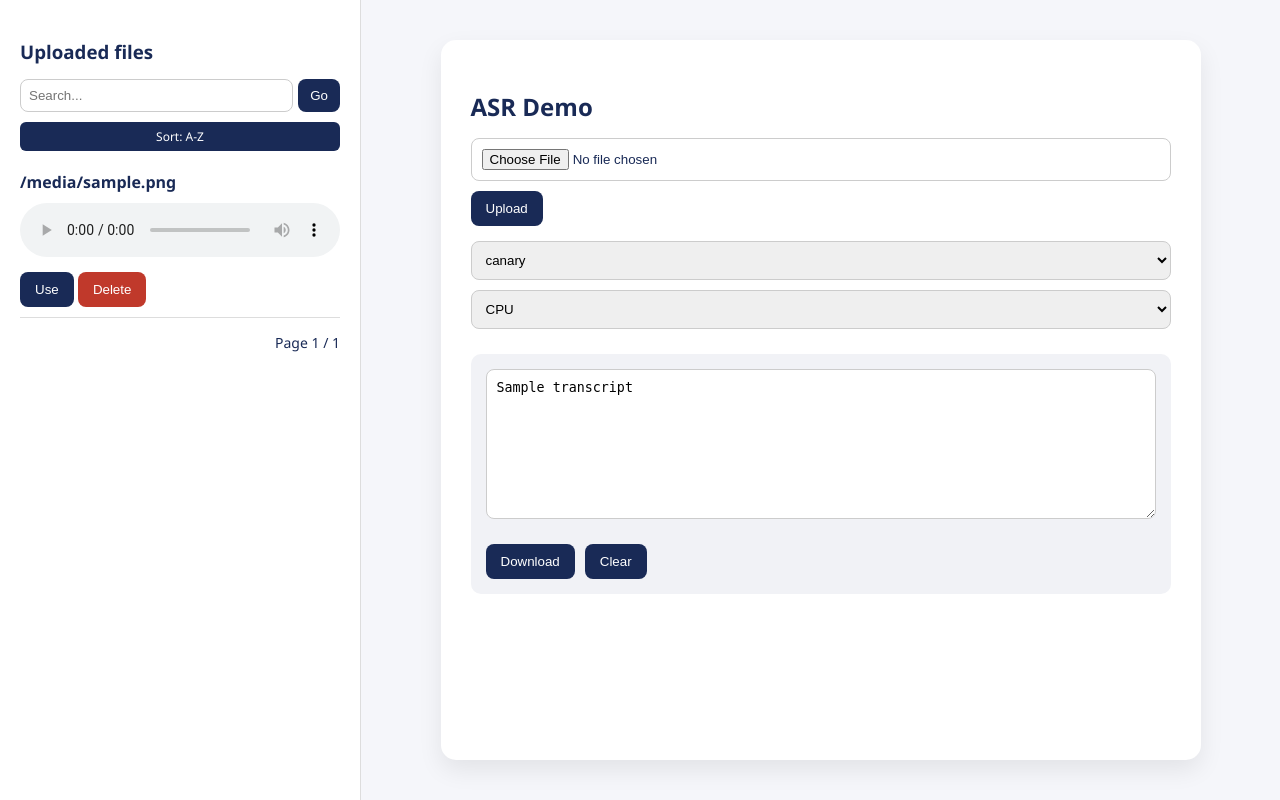
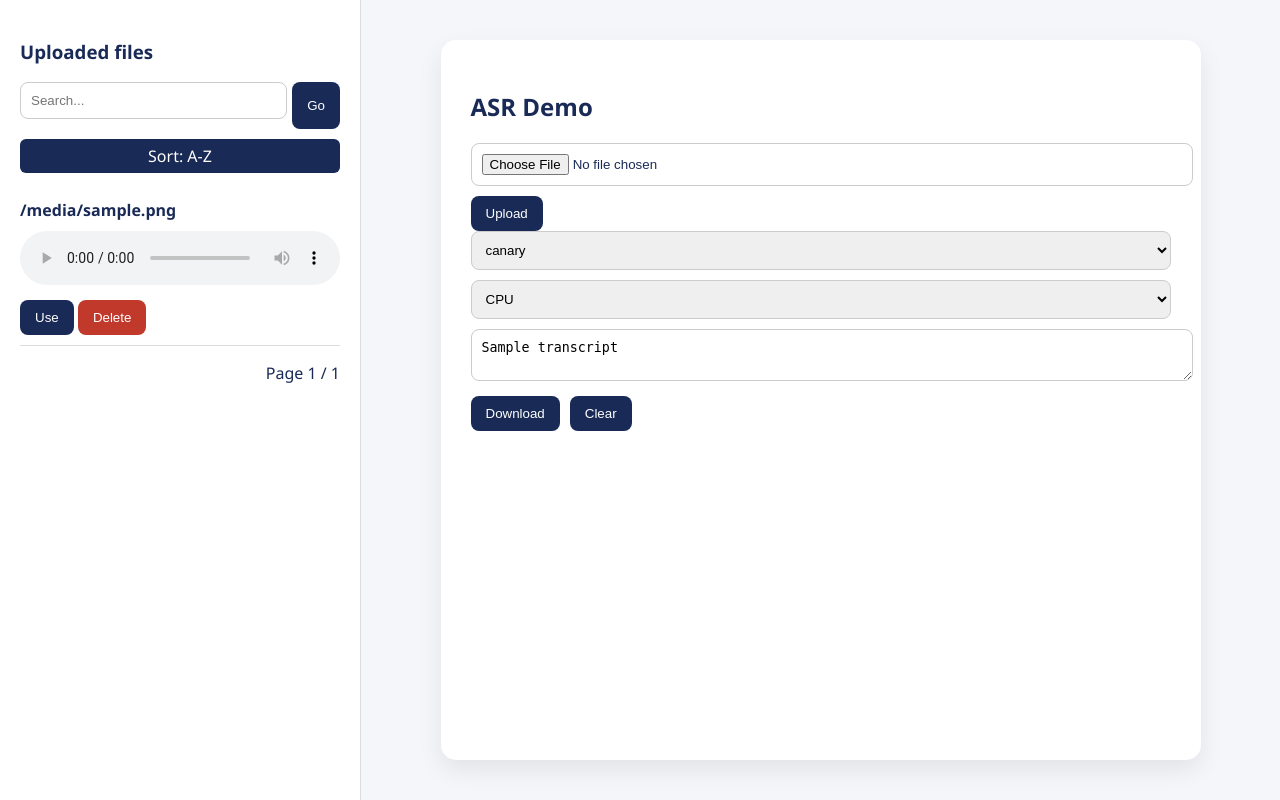
Before and after one commit to danieldedek/test2-image, a Flask app: template app/templates/index.html in a window 1280 px wide. Run offline with Flask 3, Linux system fonts and the light colour scheme; the template is opened without the code that fills it: most values are stand-ins (such as "Sample title", 1, 10 or a date in 2020); parts of the project's set-up code (start-up, migrations or seed data) failed here and were passed over.

Commit message:
Update style.css

```diff
--- a/app/static/style.css
+++ b/app/static/style.css
@@ -3,7 +3,6 @@ body {
     background-color: #f5f6fa;
     color: #192a56;
     margin: 0;
-    padding: 0;
 }
 
 .layout {
@@ -13,10 +12,9 @@ body {
 
 .sidebar {
     width: 320px;
-    background: #ffffff;
+    background: #fff;
     padding: 20px;
     border-right: 1px solid #ddd;
-    overflow-y: auto;
 }
 
 .main {
@@ -26,7 +24,7 @@ body {
 }
 
 .container {
-    background: #ffffff;
+    background: #fff;
     margin: 40px;
     padding: 30px;
     border-radius: 15px;
@@ -35,26 +33,12 @@ body {
     max-width: 700px;
 }
 
-h2, h3 {
-    margin-bottom: 15px;
-}
-
-form {
-    margin-bottom: 15px;
-}
-
 input, select, textarea {
     width: 100%;
     padding: 10px;
     border-radius: 8px;
     border: 1px solid #ccc;
     margin-bottom: 10px;
-    box-sizing: border-box;
-}
-
-textarea {
-    resize: vertical;
-    min-height: 150px;
 }
 
 button {
@@ -63,7 +47,6 @@ button {
     border: none;
     background: #192a56;
     color: white;
-    cursor: pointer;
 }
 
 button:hover {
@@ -75,21 +58,8 @@ audio {
     margin: 10px 0;
 }
 
-.card {
-    background: #f1f2f6;
-    padding: 15px;
-    border-radius: 10px;
-    margin-bottom: 15px;
-}
-
-.card.error {
-    background: #ffe6e6;
-    color: #c0392b;
-}
-
 ul {
-    padding-left: 0;
-    margin: 0;
+    padding: 0;
 }
 
 li {
@@ -101,60 +71,30 @@ li {
 .button-row {
     display: flex;
     gap: 10px;
-    margin-top: 10px;
-}
-
-.button-row form {
-    margin: 0;
 }
 
 .search-form {
     display: flex;
     gap: 5px;
-    margin-bottom: 10px;
 }
 
 .search-form input {
     flex: 1;
-    padding: 8px;
-    margin: 0;
-}
-
-.search-form button {
-    padding: 8px 12px;
 }
 
 .sort-btn {
     display: block;
-    margin-bottom: 10px;
-    text-decoration: none;
+    margin: 10px 0;
     background: #192a56;
     color: white;
     padding: 6px;
+    text-align: center;
     border-radius: 6px;
-    font-size: 12px;
-    text-align: center;
-}
-
-.sort-btn:hover {
-    background: #0f1b3a;
+    text-decoration: none;
 }
 
 .pagination {
     display: flex;
     justify-content: space-between;
-    align-items: center;
-    margin-top: 15px;
-    font-size: 14px;
+    margin-top: 10px;
 }
-
-.pagination a {
-    text-decoration: none;
-    color: #192a56;
-    font-weight: bold;
-    margin-right: 8px;
-}
-
-.pagination a:hover {
-    text-decoration: underline;
-}
```
